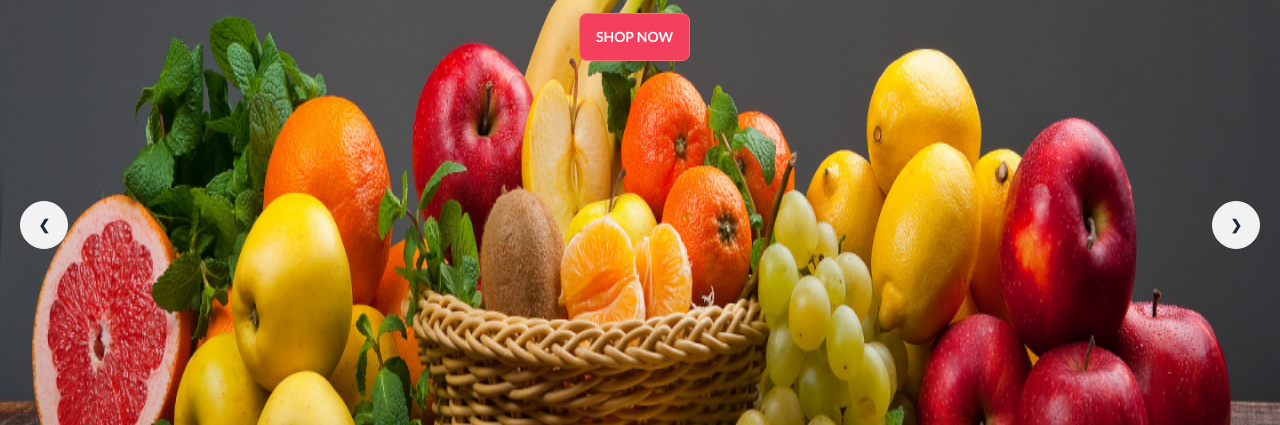
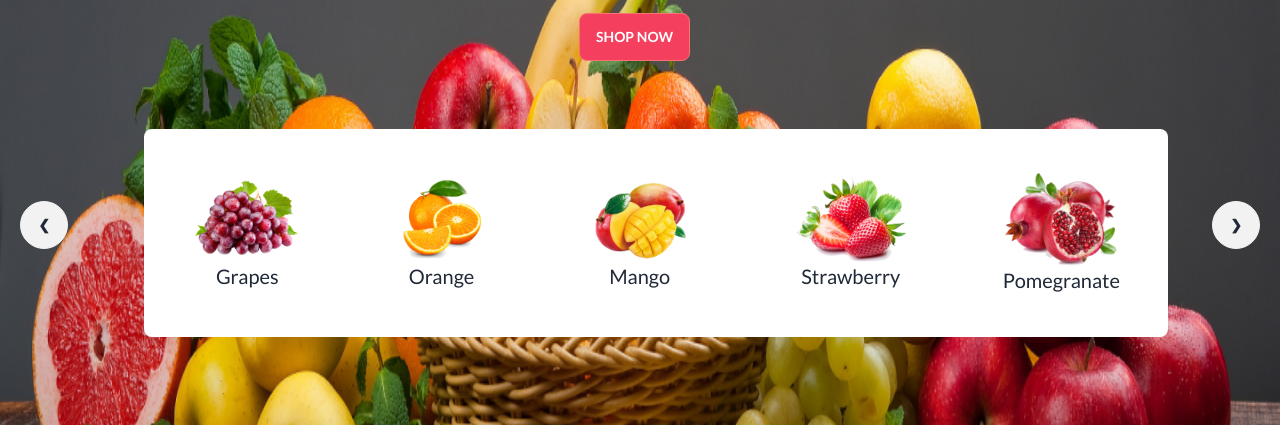
Before and after one commit to emurmudu/Fruit-Burst, a website: page index.html in a window 1280 px wide. Shown: the part 375-800 px from the top of the page. Drawn offline with nearby package versions, Linux system fonts and the light colour scheme; grey boxes are pictures that could not be loaded.

Commit message:
fruits section done

```diff
--- a/index.html
+++ b/index.html
@@ -44,7 +44,7 @@
 
 <body class="font-lato">
     <header>
-        <!-- navbar section -->
+        <!-- navbar section started-->
         <nav class="container mx-auto sm:bg-transparent md:bg-rose-500 lg:bg-rose-500 flex items-center justify-between px-4 py-2 sm:px-6 md:px-8 lg:px-12 rounded-full mt-4 md:mt-8 md:mb-8 lg:mt-8 lg:mb-8">
         <!-- menu -->
             <div class="hidden md:flex items-center space-x-4">
@@ -94,9 +94,10 @@
                 <li><a href="#" class="block px-4 py-2 text-sm text-gray-700 hover:bg-gray-100">All Files</a></li>
             </ul>
         </div>
-
         </nav>
-        <!-- banner section -->
+        <!-- navbar section ended-->
+        <!-- banner section started -->
+        <div class="relative">
             <div class="carousel-container container mx-auto relative min-h-[Calc(100vh - 120px)]">
                 <div class="absolute z-10 inset-y-5 lg:inset-y-16 md:inset-y-24 inset-x-16 lg:inset-x-52 md:inset-x-32 text-center w-2/3 lg:w-2/3 space-y-2 lg:space-y-4 items-center">
                     <h1 class="text-2xl md:text-5xl lg:text-7xl text-white">Exotic tastes at your doorstep</h1>
@@ -135,6 +136,30 @@
                     </div>
                 </div>
             </div>
+            <div class="lg:flex lg:justify-center lg:rounded-lg lg:w-4/5 lg:h-52 lg:mx-auto lg:absolute lg:items-center lg:bg-white lg:z-50 lg:top-96 lg:left-36 md:hidden hidden">
+                <div class="lg:flex lg:flex-col lg:items-center lg:py-12 lg:px-12">
+                    <img src="./images/fruit1.png" alt="">
+                    <p class="text-xl font-medium">Grapes</p>
+                </div>
+                <div class="lg:flex lg:flex-col lg:items-center lg:py-12 lg:px-12">
+                    <img src="./images/fruit2.png" alt="">
+                    <p class="text-xl font-medium">Orange</p>
+                </div>
+                <div class="lg:flex lg:flex-col lg:items-center lg:py-12 lg:px-12">
+                    <img src="./images/fruit3.png" alt="">
+                    <p class="text-xl font-medium">Mango</p>
+                </div>
+                <div class="lg:flex lg:flex-col lg:items-center lg:py-12 lg:px-12">
+                    <img src="./images/fruit4.png" alt="">
+                    <p class="text-xl font-medium">Strawberry</p>
+                </div>
+                <div class="lg:flex lg:flex-col lg:items-center lg:py-12 lg:px-12">
+                    <img src="./images/fruit5.png" alt="">
+                    <p class="text-xl font-medium">Pomegranate</p>
+                </div>
+            </div>
+        </div>
+        <!-- banner section ended -->
     </header>
 
     <main>
```
Lines whose indentation alone changed are shown as unchanged.
